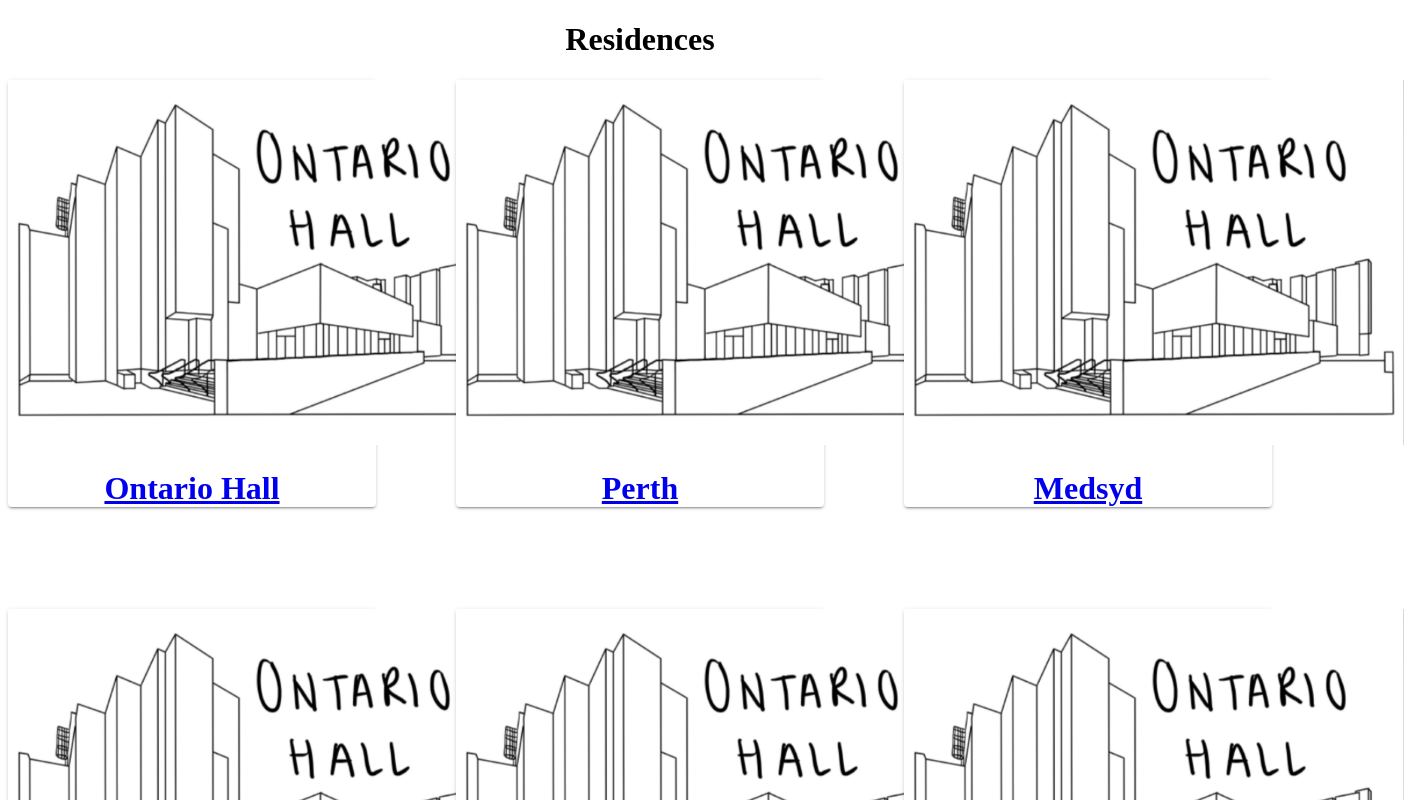
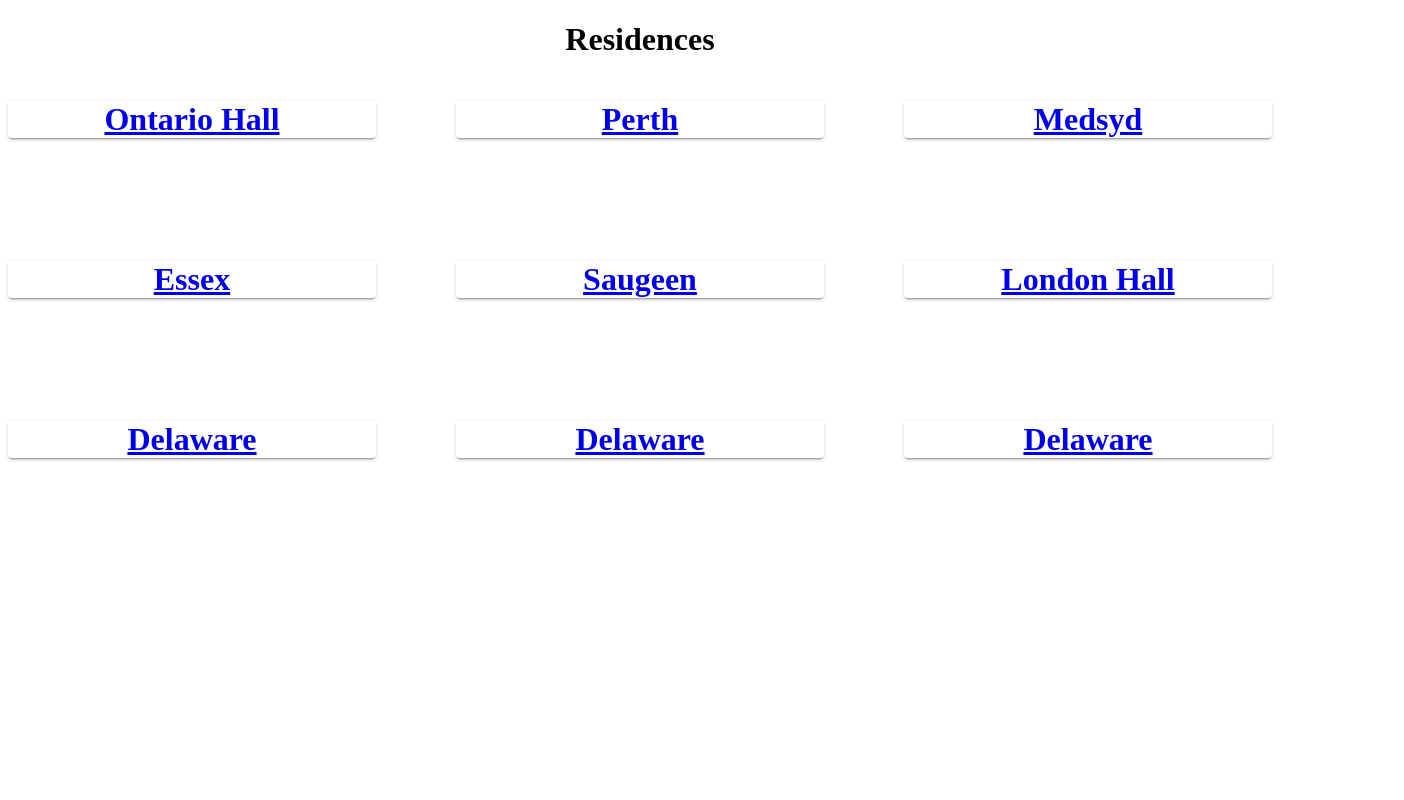
Before and after one commit to WFN-Projects/RoomFinder, a React (Create React App) app in the folder client/: page / in a window 1280 px wide. Shown: the top 800 px of the page, 1404 px wide, since content can reach past the window. Built offline with nearby package versions, Linux system fonts and the light colour scheme.

Commit message:
remving node modules

```diff
--- a/client/src/components/Building.js
+++ b/client/src/components/Building.js
@@ -1,12 +1,11 @@
 import React from 'react';
 import { Link } from "react-router-dom";
-import ohall from './images/OHall.png'
+
 
 const Building = ({ curr_building }) => {
   return (
     <div>
       <center>
-      <img href={`/buildinglayout/${curr_building.name}`} src={ohall} alt={curr_building.name} />
       <h1>
         <Link to={`/buildinglayout/${curr_building.name}`}>
           {curr_building.name}
```
Also changed, not shown: 1 other file (tests, documents, lock files or other folders).
